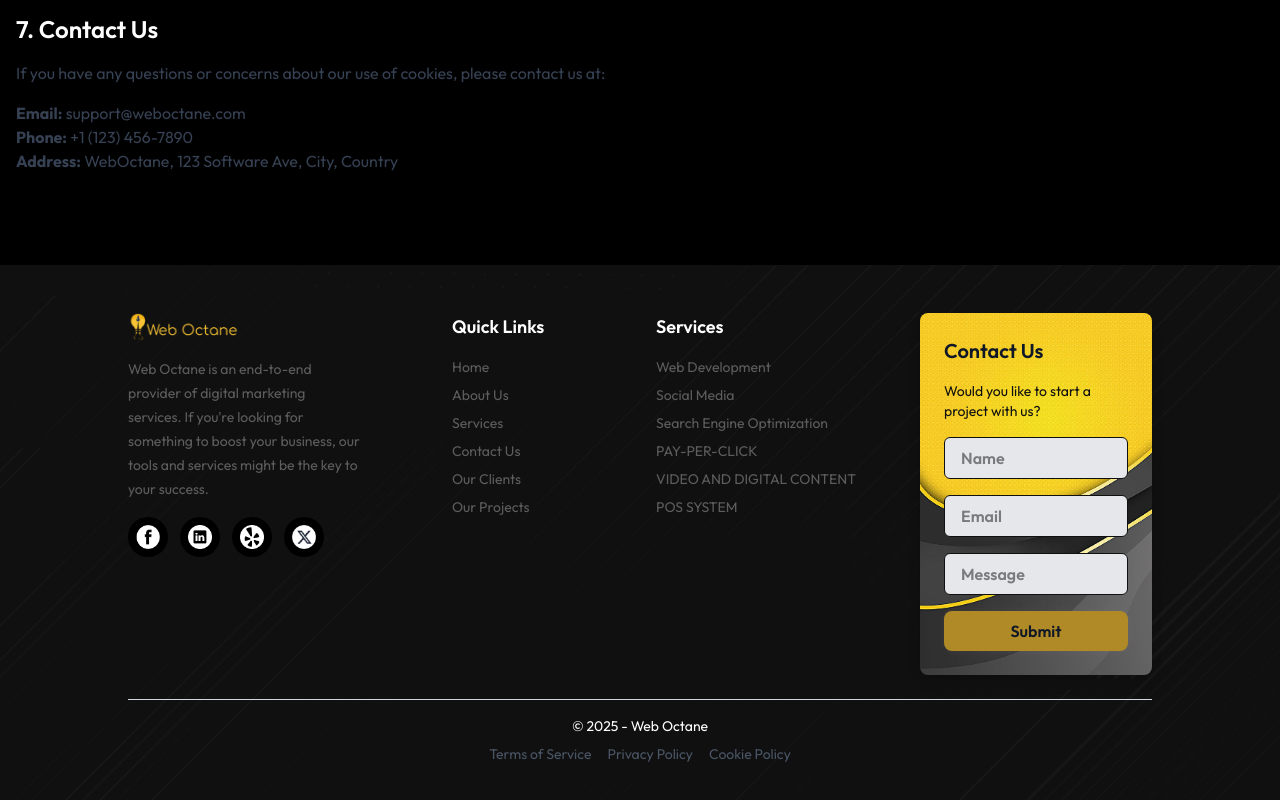
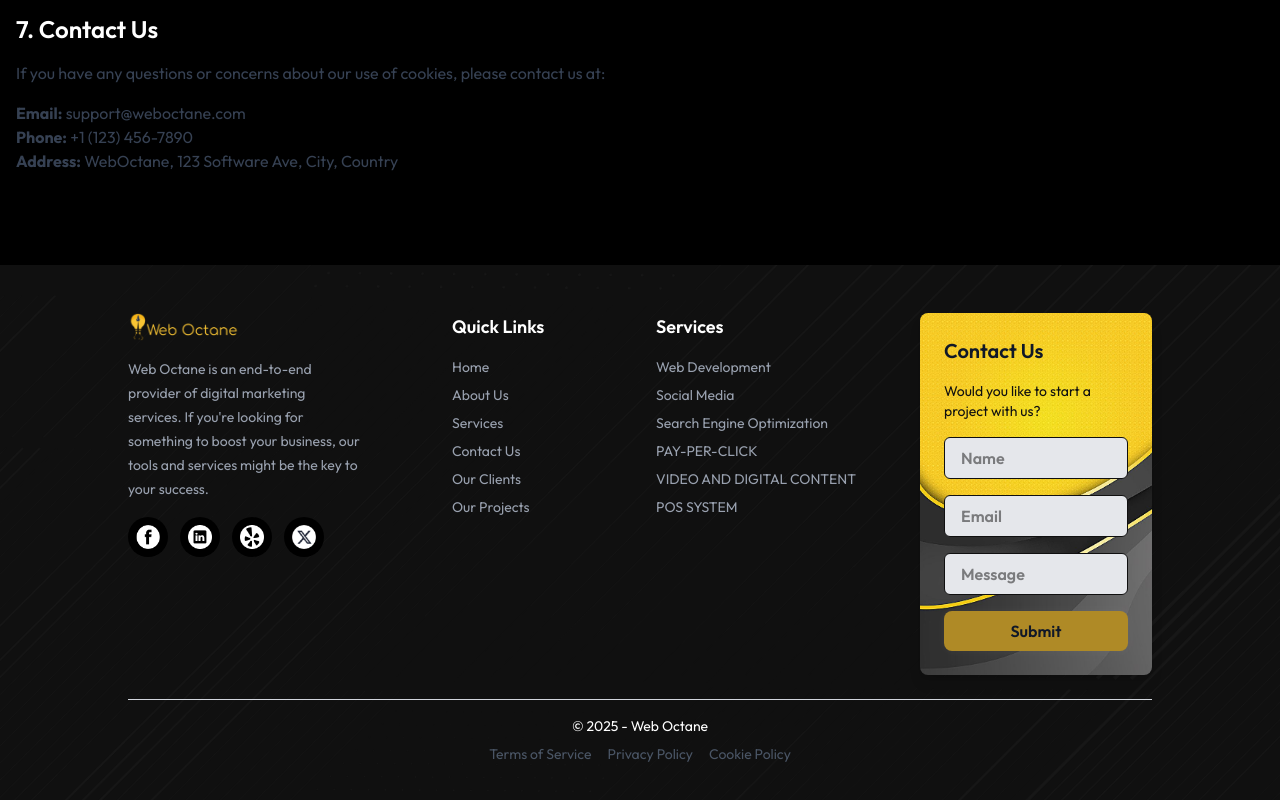
Before and after one commit to amtulmetavere/positivus, a React (Vite) app: page /cookiepolicy in a window 1280 px wide. Shown: the part 1407-2207 px from the top of the page. Built offline with nearby package versions, Linux system fonts and the light colour scheme.

Commit message:
Footer.jsx

```diff
--- a/src/components/Footer.jsx
+++ b/src/components/Footer.jsx
@@ -33,7 +33,7 @@
                 backgroundRepeat: "no-repeat",
             }}
         >
-            <div className="grid grid-cols-1 md:grid-cols-2 lg:grid-cols-4 gap-8 text-[#5d5d5d]">
+            <div className="grid grid-cols-1 md:grid-cols-2 lg:grid-cols-4 gap-8 text-gray-400">
 
                 <div className="space-y-4">
                     <motion.img
```
